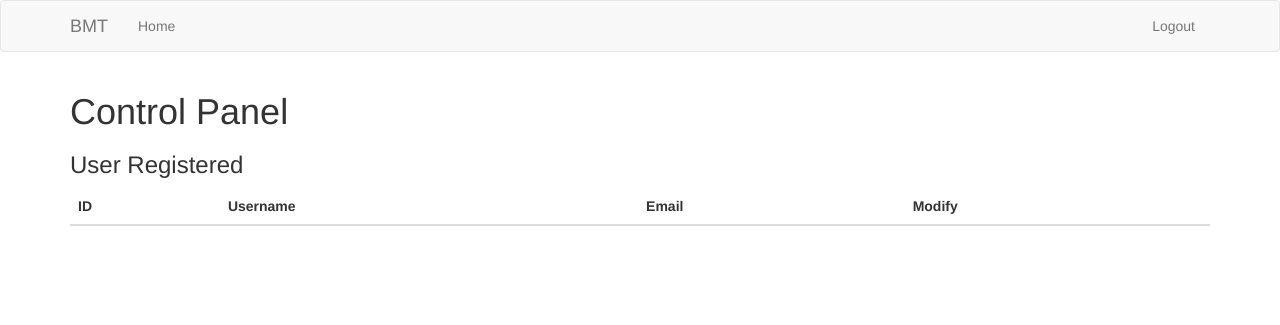
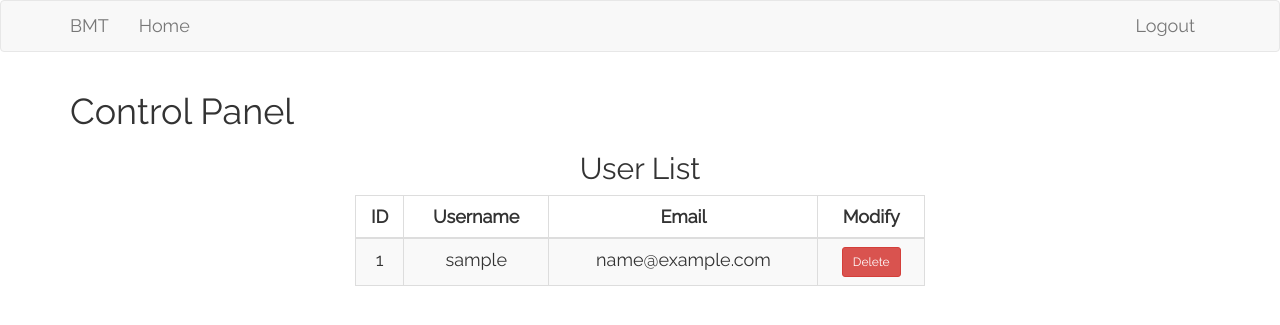
Before and after one commit to lesliecallumlim/bmt, a Flask app: page /admin in a window 1280 px wide. Shown: the top 325 px of the page. Run offline with Flask 2, Linux system fonts and the light colour scheme; the visitor is signed in with stand-in values (Sample User, id 1); data comes from the database, SQL or seed files in the repository; lists and menus that the app fills with data are empty; some libraries are stand-ins or nearby versions.

Commit message:
CSS Styling

```diff
--- a/app/routes.py
+++ b/app/routes.py
@@ -38,4 +38,5 @@ def logout():
 @app.route('/admin')
 @login_required
 def admin():
-    return render_template('admin.html', title = 'Control Panel', users = User)
+    user = User.query.all()
+    return render_template('admin.html', title = 'Control Panel', user = user)
--- /dev/null
+++ b/app/static/main.css
@@ -0,0 +1,13 @@
+table {
+    margin: auto;
+    width: 50% !important;
+ }
+
+tbody, th
+{
+   text-align: center !important;
+}
+ body
+ {
+    font: 18px Raleway, sans-serif !important;
+ }
--- a/app/templates/admin.html
+++ b/app/templates/admin.html
@@ -1,8 +1,8 @@
 {% extends "base.html" %}
 {% block app_content %}
         <h1>Control Panel</h1>
-        <h3>User Registered</h3>
-        <table class = "table">
+        <h2 class = "text-center">User List</h2>
+        <table class = "table table-striped table-hover table-bordered">
          <thead>
                 <tr>
                         <th>ID</th>
@@ -12,14 +12,14 @@
                 </tr>
          </thead>
          <tbody>
-                <tr>
-                        {% for u in Users %}
-                        <td> {{u.id}} </td>
-                        <td> {{u.username}} </td>
-                        <td> {{u.email}} </td>
-                        <td> <button type = "button" class = "btn btn-danger">Delete</button></td>
-                         {%endfor%}
-                </tr>
+                        {% for u in user %}
+                        <tr>
+                        <td>{{u.id}}</td>
+                        <td>{{u.username}}</td>
+                        <td>{{u.email}}</td>
+                        <td><button type = "button" class = "btn-danger btn btn-primary btn-sm">Delete</button></td>
+                        </tr>
+                        {% endfor %}
         </tbody>
         </table>
 {% endblock %}
--- a/app/templates/base.html
+++ b/app/templates/base.html
@@ -1,4 +1,11 @@
 {% extends 'bootstrap/base.html'%}
+{% block styles %}
+{{super()}}
+<link rel="stylesheet"
+      href="{{url_for('.static', filename='main.css')}}">
+<link rel="stylesheet"
+      href="//fonts.googleapis.com/css?family=Raleway">
+{% endblock %}
 {% block title %}
     BMT: A tour curator for all your needs!
 {% endblock %}
@@ -20,13 +27,13 @@
                         <li><a href="{{ url_for('index') }}">Home</a></li>
                     </ul>
                     <ul class="nav navbar-nav navbar-right">
+                        {% if current_user.access == 'admin' %}
+                        <li><a href="{{ url_for('admin') }}">Control Panel</a></li>
+                        {% endif %}
                         {% if current_user.is_anonymous %}
                         <li><a href="{{ url_for('login') }}">Login</a></li>
                         {% else %}
                         <li><a href="{{ url_for('logout') }}">Logout</a></li>
-                        {% endif %}
-                        {% if current_user.access == 'admin' %}
-                        <li><a href="{{ url_for('admin') }}">Control Panel</a></li>
                         {% endif %}
                     </ul>
             </div>
```
